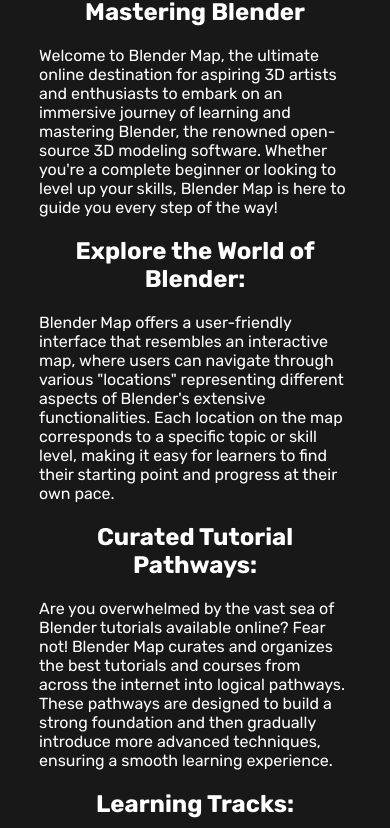
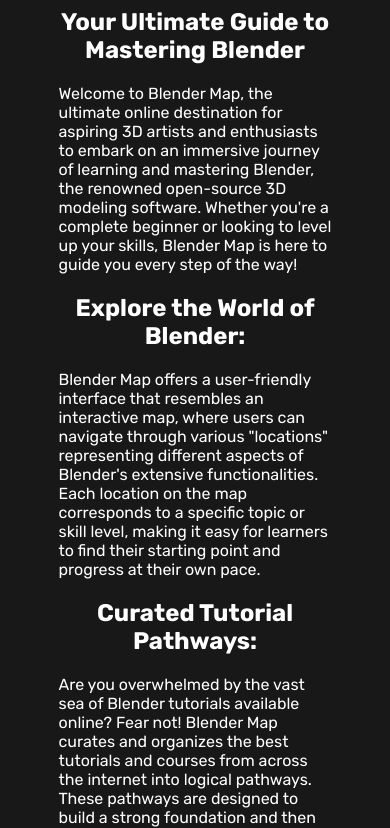
Before and after one commit to motazhaj/blendermap, a plain HTML site: page pages/about.html in a window 390 px wide. Shown: the part 158-986 px from the top of the page. Drawn offline with Linux system fonts and the light colour scheme.

Commit message:
made About page responsive

```diff
--- a/styles/about.css
+++ b/styles/about.css
@@ -1,5 +1,5 @@
 main {
-  width: 80%;
+  width: 50%;
   margin: auto;
 }
 
@@ -15,3 +15,9 @@ h2 {
 p {
   margin: 20px 0;
 }
+
+@media (max-width: 800px) {
+    main {
+        width: 70%;
+      }
+}
```
Also changed, not shown: pages/FAQ.html (+5 -2 lines).
